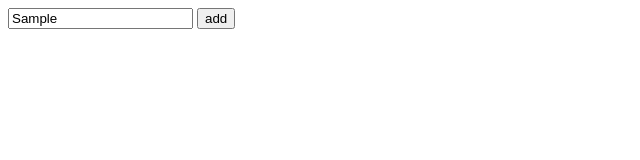
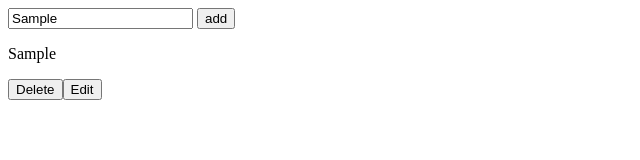
Before and after one commit to Tomal1/To-do-list, a plain HTML site: page app.html in a window 1280 px wide. Both pictures are taken after typing "Sample" into the empty fields and a click on the button "add". Shown: the whole page, without its empty margins (0-640 px from the left). Drawn offline with Linux system fonts and the light colour scheme.

Commit message:
input can now render text and create delete/edit buttons too

```diff
--- a/app.html
+++ b/app.html
@@ -8,12 +8,10 @@
 </head>
 <body>
     <div id="inputContainer">
-        <input type="text" id="inputText">
+        <input type="text" id="inputText" placeholder="enter text">
         <input type="button" id="addButton" value="add">
     </div>
-    <div id="outputContainer">
-
-    </div>
+    <div id="outputContainer"></div>
     <script src="app.js"></script>
 </body>
 </html>
--- a/app.js
+++ b/app.js
@@ -1 +1,22 @@
-outputCon = document.querySelector("#outputContainer");
+let outputCon = document.querySelector("#outputContainer");
+let inputText = document.querySelector("#inputText");
+let addButton = document.querySelector("#addButton");
+
+addButton.addEventListener("click", () =>{
+
+    let output = document.createElement("p");
+    output.classList.add("outputText");
+    output.innerHTML = inputText.value;
+    outputCon.appendChild(output);
+
+    let deleteBtn  =  document.createElement("button");
+    deleteBtn.classList.add("deleteBtn");
+    deleteBtn.innerHTML = "Delete";
+    outputCon.appendChild(deleteBtn);
+
+    let editBtn  =  document.createElement("button");
+    editBtn.classList.add("editBtn");
+    editBtn.innerHTML = "Edit";
+    outputCon.appendChild(editBtn);
+
+});
```
